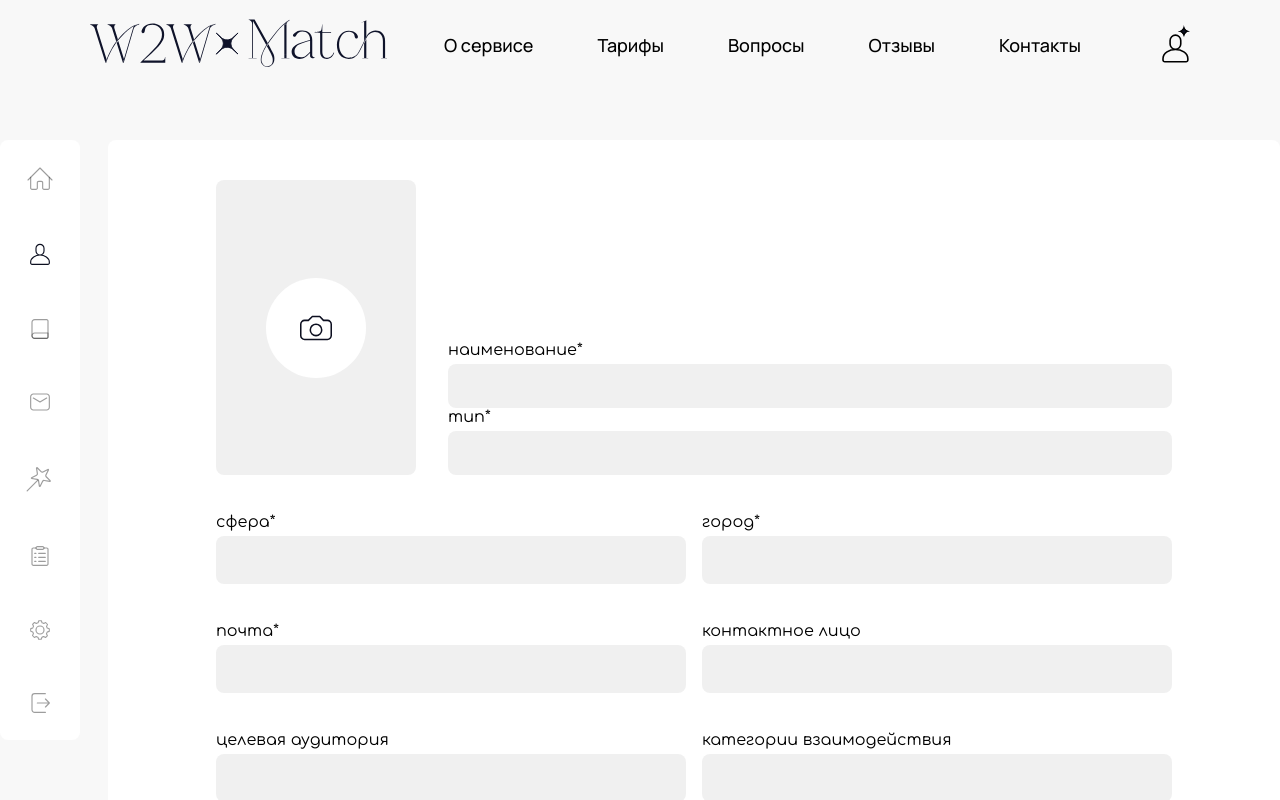
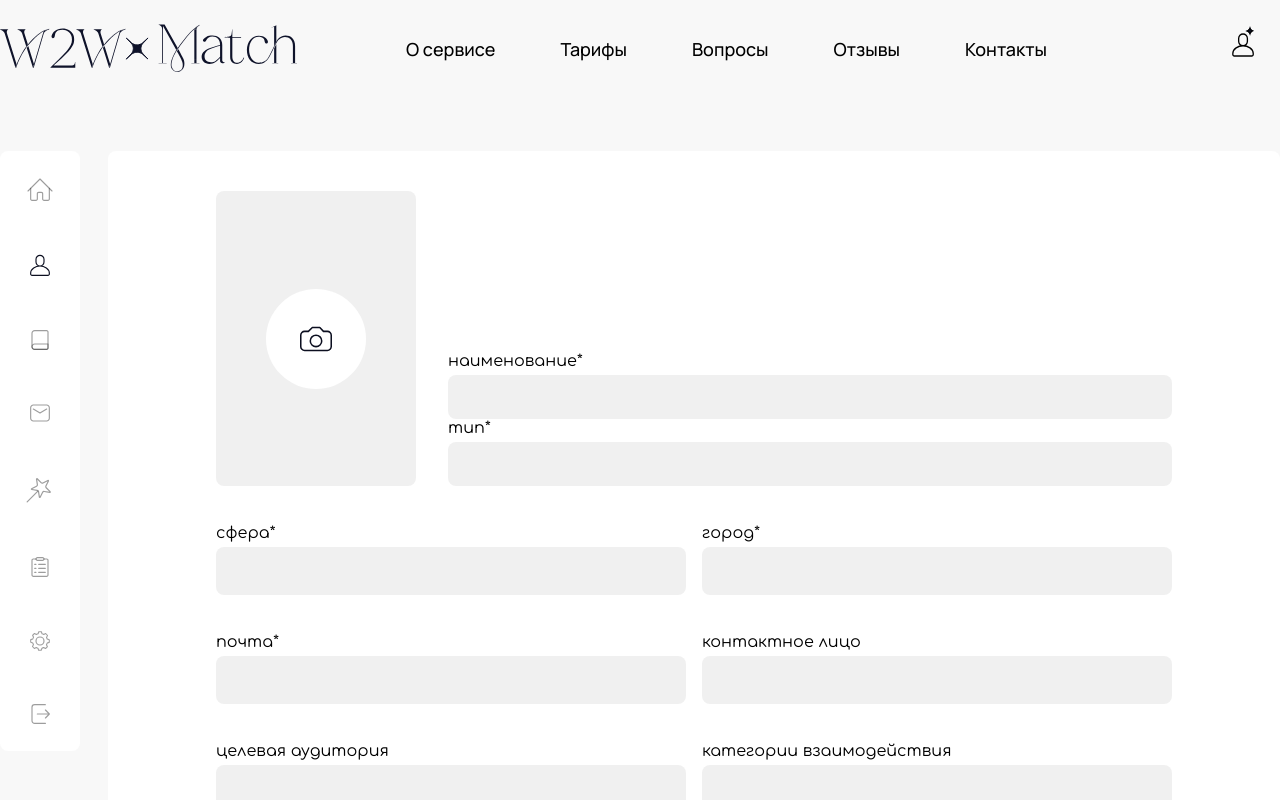
Before and after one commit to Hashtagich/w2w-project, a React (Create React App) app in the folder frontend/: page /brand-page in a window 1280 px wide. Shown: the top 800 px of the page. Built offline with nearby package versions, Linux system fonts and the light colour scheme.

Commit message:
Выровняла по макету секцию 1 лендинга

```diff
--- a/frontend/src/Components/Header/header.module.scss
+++ b/frontend/src/Components/Header/header.module.scss
@@ -3,14 +3,15 @@
 
 
 .header {
-    padding: 15px 7vw;
+    @include centered-block(1280px);
+    padding: 24px 0;
     background-color: #F8F8F8;
     @include font-style ($Manrope, 18px, 500);
 
     &__container {
         width: 100%;
         display: flex;
-        align-items: center;
+        align-content: center;
         justify-content: space-between;
         @include centered-block (1280px);
     }
@@ -20,16 +21,27 @@
     }
 
     &__navigation {
+        margin-left: -76px;
+        padding: 13px;
 
+        ul {
+            display: flex;
+            gap: 65px;
 
-        a {
-            margin-right: 5vw;
-            text-decoration: none;
-            color: black;
+            a {
+                // margin-right: 5vw;
+                text-decoration: none;
+                color: black;
+            }
         }
     }
 
     &__auth {
         cursor: pointer;
+
+        img {
+            width: 48%;
+            margin-right: 20px;
+        }
     }
 }
--- a/frontend/src/Pages/Home-page/Components/Section 1/section1.module.scss
+++ b/frontend/src/Pages/Home-page/Components/Section 1/section1.module.scss
@@ -2,21 +2,18 @@
 @import '../../../../variables.scss';
 
 .main {
-
-    padding: 38px 0 0 80px;
-
     &__container {
-
+        @include centered-block (1280px);
         display: grid;
         grid-template-columns: 1fr 1fr;
-        gap: 12vw;
         min-height: 700px;
-        @include centered-block (1280px);
-
+        // background-image: url('../../../../../public/ellipse-blue.png');
+        // background-repeat: no-repeat;
+        // background-position: left 0px top 20%;
     }
 
     &__title {
-        margin-top: 180px;
+        margin-top: 125px;
 
         img {
             cursor: pointer;
@@ -24,35 +21,37 @@
     }
 
     &__registration {
-
-        display: grid;
-        grid-template-rows: 2fr 1fr;
-
+        padding: 0 165px 0px 94px;
 
         .images {
             position: relative;
+            padding-top: 397px;
 
             .img1 {
                 position: absolute;
-                left: 40%;
+                left: 83%;
+                top: 10%;
             }
 
             .img2 {
                 position: absolute;
-                left: 20%;
-                top: 50%;
+                left: 39%;
+                top: 60%;
             }
 
             .img3 {
                 position: absolute;
-                left: 60%;
-                top: 50%;
+                left: 113%;
+                top: 61%;
             }
 
         }
 
         p {
             @include font-style($Manrope, 20px, 500);
+            color: #0C0F20;
+            line-height: 126%;
+            letter-spacing: 0.8px;
             margin-bottom: 24px;
         }
 
--- a/frontend/src/index.css
+++ b/frontend/src/index.css
@@ -41,4 +41,6 @@ h4 {
 
 ul {
   list-style: none;
+  margin: 0;
+  padding: 0;
 }
```
Also changed, not shown: frontend/src/Pages/Home-page/Components/Section 1/Section1.jsx (+5 -5 lines), frontend/public/ellipse-blue.png (added). Lines whose indentation alone changed are shown as unchanged.
